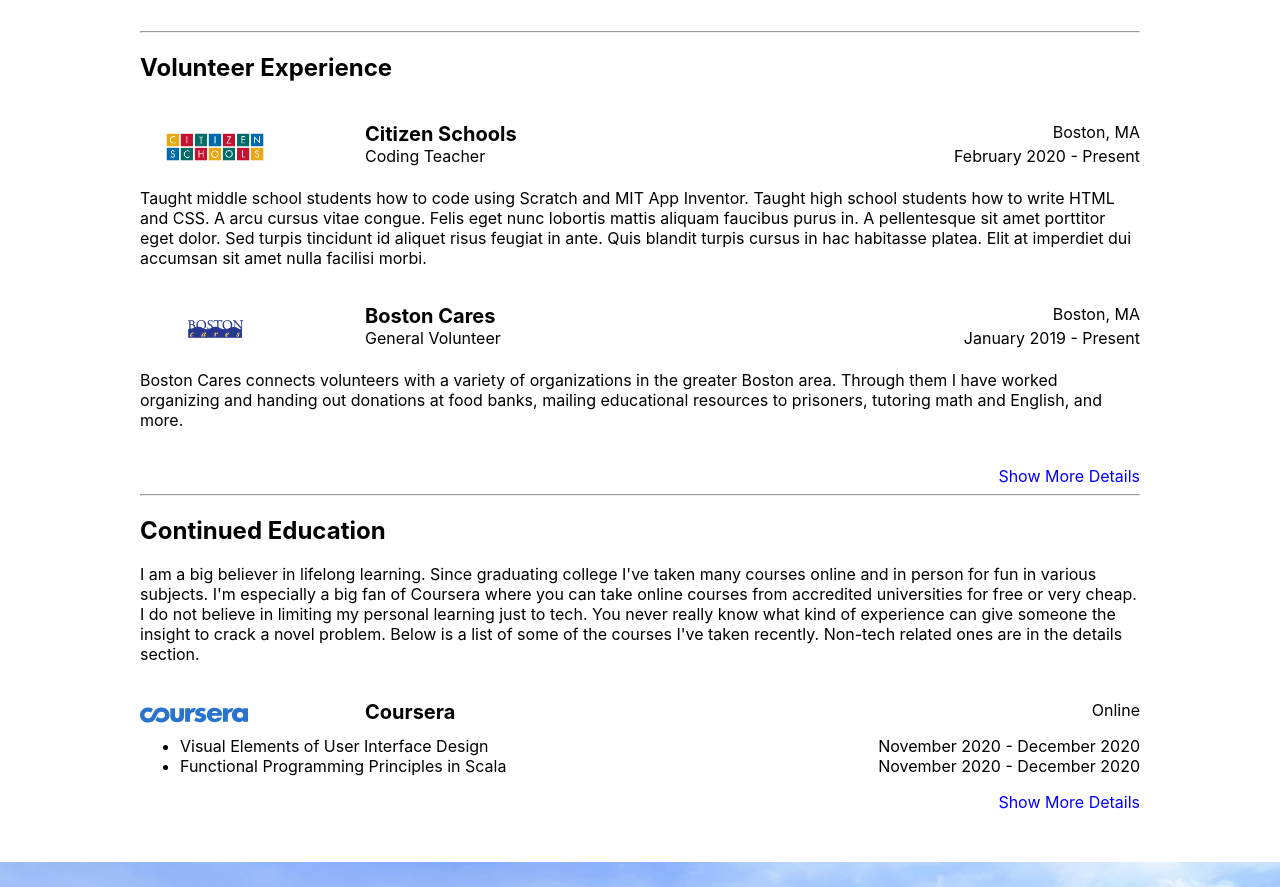
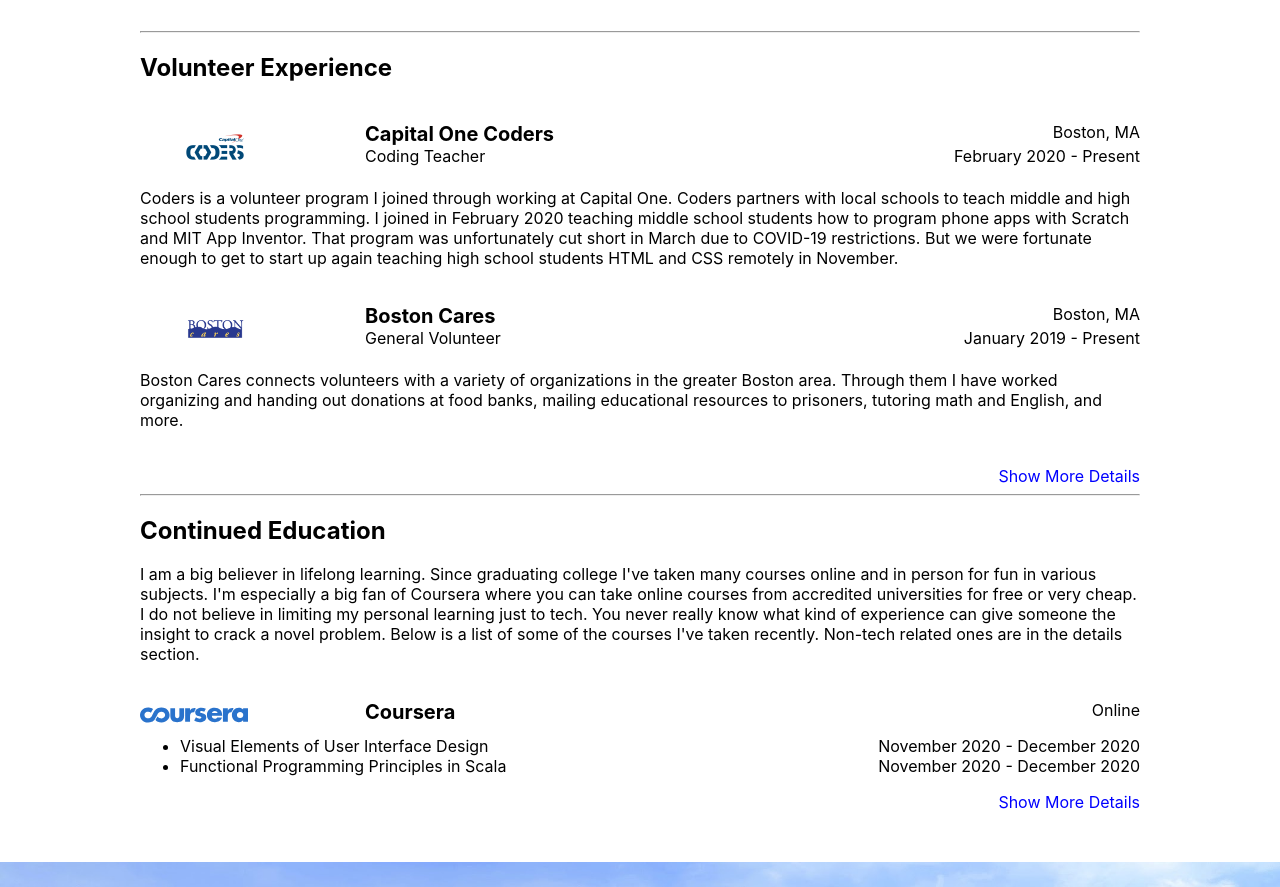
Before and after one commit to amandagrice/portfolio, a React (Create React App) app: page / in a window 1280 px wide. Shown: the part 3414-4301 px from the top of the page. Built offline with nearby package versions, Linux system fonts and the light colour scheme.

Commit message:
update volunteer section

```diff
--- a/src/VolunteerSection.tsx
+++ b/src/VolunteerSection.tsx
@@ -38,13 +38,14 @@
             <h2>Volunteer Experience</h2>
             <br />
             <Volunteer
-                logo="citizen-schools-logo.png"
-                organization="Citizen Schools"
+                logo="coders-logo.png"
+                organization="Capital One Coders"
                 location="Boston, MA"
                 role="Coding Teacher"
                 startDate="February 2020"
                 endDate="Present"
-                description="Taught middle school students how to code using Scratch and MIT App Inventor. Taught high school students how to write HTML and CSS. A arcu cursus vitae congue. Felis eget nunc lobortis mattis aliquam faucibus purus in. A pellentesque sit amet porttitor eget dolor. Sed turpis tincidunt id aliquet risus feugiat in ante. Quis blandit turpis cursus in hac habitasse platea. Elit at imperdiet dui accumsan sit amet nulla facilisi morbi. "
+                description="Coders is a volunteer program I joined through working at Capital One. Coders partners with local schools to teach middle and high school students programming. I joined in February 2020 teaching middle school students how to program phone apps with Scratch and
+                MIT App Inventor. That program was unfortunately cut short in March due to COVID-19 restrictions. But we were fortunate enough to get to start up again teaching high school students HTML and CSS remotely in November."
             />
             <br />
 
@@ -67,7 +68,7 @@
                     role="Street Team Member"
                     startDate="October 2018"
                     endDate="April 2019"
-                    description="I went out every Monday with the Harvard Square Homeless Shelter street team to distribute food, warm clothing, and toiletries to people in need around Harvard square. Phasellus faucibus scelerisque eleifend donec pretium vulputate. Sagittis purus sit amet volutpat consequat mauris nunc. "
+                    description="I went out every Monday with the Harvard Square Homeless Shelter street team to prepare and distribute food, warm clothing, and toiletries to people in need around Harvard square."
                 />
                 <br />
 
@@ -78,7 +79,7 @@
                     role="English as a Second Language Tutor"
                     startDate="January 2017"
                     endDate="April 2017"
-                    description="During my semester abroad in Japan, I volunteered one day a week to help English-language learners practice their conversation stills. Tutoring was conducted both one-on-one and in groups of around five to six people. Eu tincidunt tortor aliquam nulla facilisi cras fermentum odio."
+                    description="During my semester abroad in Japan, I volunteered one day a week to help English-language learners practice their conversation stills. Tutoring was conducted both one-on-one and in groups of around five to six people."
                 />
                 <br />
 
@@ -89,7 +90,7 @@
                     role="App Developer"
                     startDate="September 2013"
                     endDate="May 2014"
-                    description="Worked with teams of other BU students to develop mobile applications for non-profit organizations. I specialized in Android app development. Suscipit adipiscing bibendum est ultricies integer quis auctor. Facilisi nullam vehicula ipsum a arcu cursus vitae congue mauris."
+                    description="During my freshman year of undergrad I worked with teams of other BU students to develop mobile applications for non-profit organizations. I specialized in Android app development."
                 />
                 <br />
             </div>}
```
Also changed, not shown: public/citizen-schools-logo.png (deleted), public/coders-logo.png (added).
